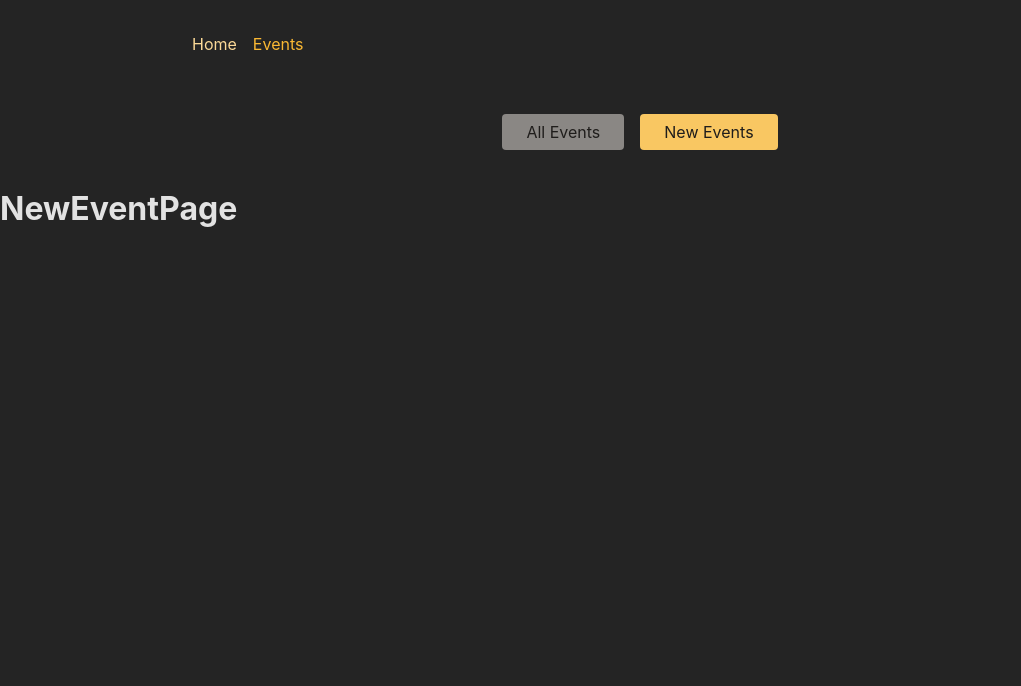
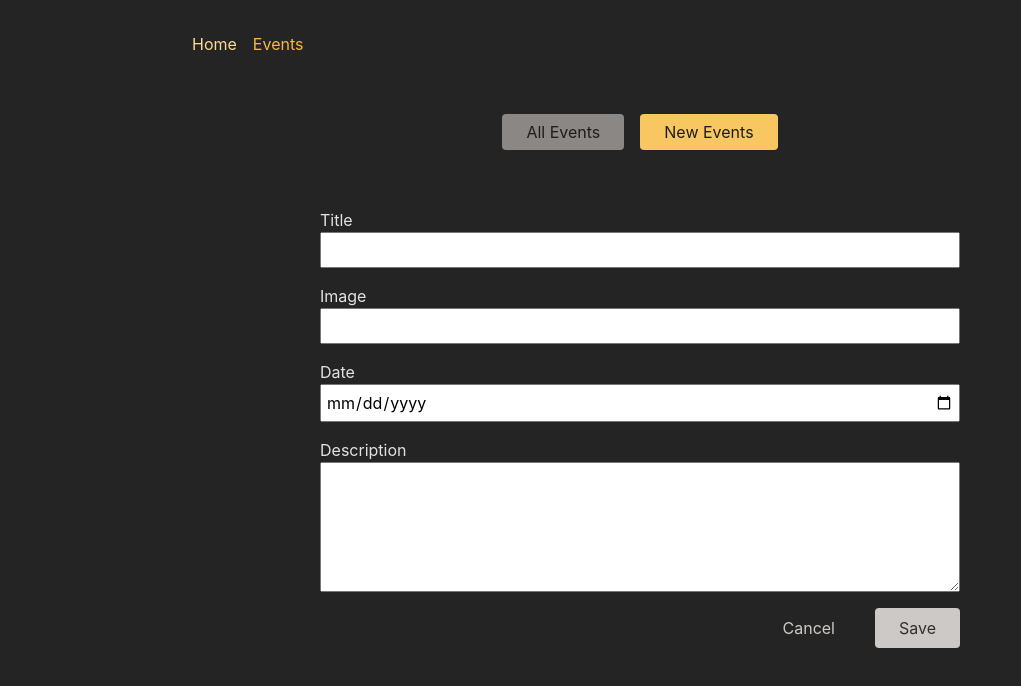
Before and after one commit to rohit-sde/historical-events, a React (Create React App) app in the folder frontend/: page /events/new in a window 1280 px wide. Shown: the top 686 px of the page, without its empty margins (0-1021 px from the left). Built offline with nearby package versions, Linux system fonts and the light colour scheme.

Commit message:
added form for added new events

```diff
--- a/frontend/src/App.js
+++ b/frontend/src/App.js
@@ -7,7 +7,7 @@
 import EventsPage, { loader as eventsLoader } from "./pages/Events";
 import EventsRootLayout from "./pages/EventsRoot";
 import HomePage from "./pages/HomePage";
-import NewEventPage from "./pages/NewEvents";
+import NewEventPage, { action as newEventAction } from "./pages/NewEvents";
 import RootLayout from "./pages/Root";
 import ErrorPage from "./pages/Error";
 
@@ -36,7 +36,11 @@
                             { path: "edit", element: <EditEventPage /> },
                         ],
                     },
-                    { path: "new", element: <NewEventPage /> },
+                    {
+                        path: "new",
+                        element: <NewEventPage />,
+                        action: newEventAction,
+                    },
                 ],
             },
         ],
--- a/frontend/src/components/EventForm.js
+++ b/frontend/src/components/EventForm.js
@@ -1,30 +1,54 @@
-import { useNavigate } from 'react-router-dom';
+import { useNavigate, Form } from "react-router-dom";
 
-import classes from './EventForm.module.css';
+import classes from "./EventForm.module.css";
 
 function EventForm({ method, event }) {
     const navigate = useNavigate();
     function cancelHandler() {
-    navigate('..');
+        navigate("..");
     }
 
     return (
-    <form className={classes.form}>
+        <Form method="post" className={classes.form}>
             <p>
                 <label htmlFor="title">Title</label>
-        <input id="title" type="text" name="title" required />
+                <input
+                    id="title"
+                    type="text"
+                    name="title"
+                    required
+                    defaultValue={event ? event.title : ""}
+                />
             </p>
             <p>
                 <label htmlFor="image">Image</label>
-        <input id="image" type="url" name="image" required />
+                <input
+                    id="image"
+                    type="url"
+                    name="image"
+                    required
+                    defaultValue={event ? event.image : ""}
+                />
             </p>
             <p>
                 <label htmlFor="date">Date</label>
-        <input id="date" type="date" name="date" required />
+                <input
+                    id="date"
+                    type="date"
+                    name="date"
+                    required
+                    defaultValue={event ? event.date : ""}
+                />
             </p>
             <p>
                 <label htmlFor="description">Description</label>
-        <textarea id="description" name="description" rows="5" required />
+                <textarea
+                    id="description"
+                    name="description"
+                    rows="5"
+                    required
+                    defaultValue={event ? event.description : ""}
+                />
             </p>
             <div className={classes.actions}>
                 <button type="button" onClick={cancelHandler}>
@@ -32,7 +56,7 @@
                 </button>
                 <button>Save</button>
             </div>
-    </form>
+        </Form>
     );
 }
 
--- a/frontend/src/pages/EditEvent.js
+++ b/frontend/src/pages/EditEvent.js
@@ -1,5 +1,10 @@
+import { useRouteLoaderData } from "react-router-dom";
+import EventForm from "../components/EventForm";
+
 function EditEventPage() {
-    return <h1>EditEventPage</h1>;
+    const data = useRouteLoaderData("event-detail");
+
+    return <EventForm event={data.event} />;
 }
 
 export default EditEventPage;
--- a/frontend/src/pages/NewEvents.js
+++ b/frontend/src/pages/NewEvents.js
@@ -1,5 +1,29 @@
+import EventForm from "../components/EventForm";
+import { json, redirect } from "react-router-dom";
+
 function NewEventPage() {
-    return <h1>NewEventPage</h1>;
+    return <EventForm />;
 }
 
 export default NewEventPage;
+
+export async function action({ request, params }) {
+    const data = await request.formData();
+    const eventData = {
+        title: data.get("title"),
+        image: data.get("image"),
+        date: data.get("date"),
+        description: data.get("description"),
+    };
+    const response = await fetch("http://localhost:8080/events", {
+        method: "POST",
+        headers: { "Content-Type": "application/json" },
+        body: JSON.stringify(eventData),
+    });
+
+    if (!response.ok) {
+        throw json({ message: "Could not save event." }, { status: 500 });
+    } else {
+        return redirect("/events");
+    }
+}
```
Also changed, not shown: 1 other file (tests, documents, lock files or other folders). Lines whose indentation alone changed are shown as unchanged.
